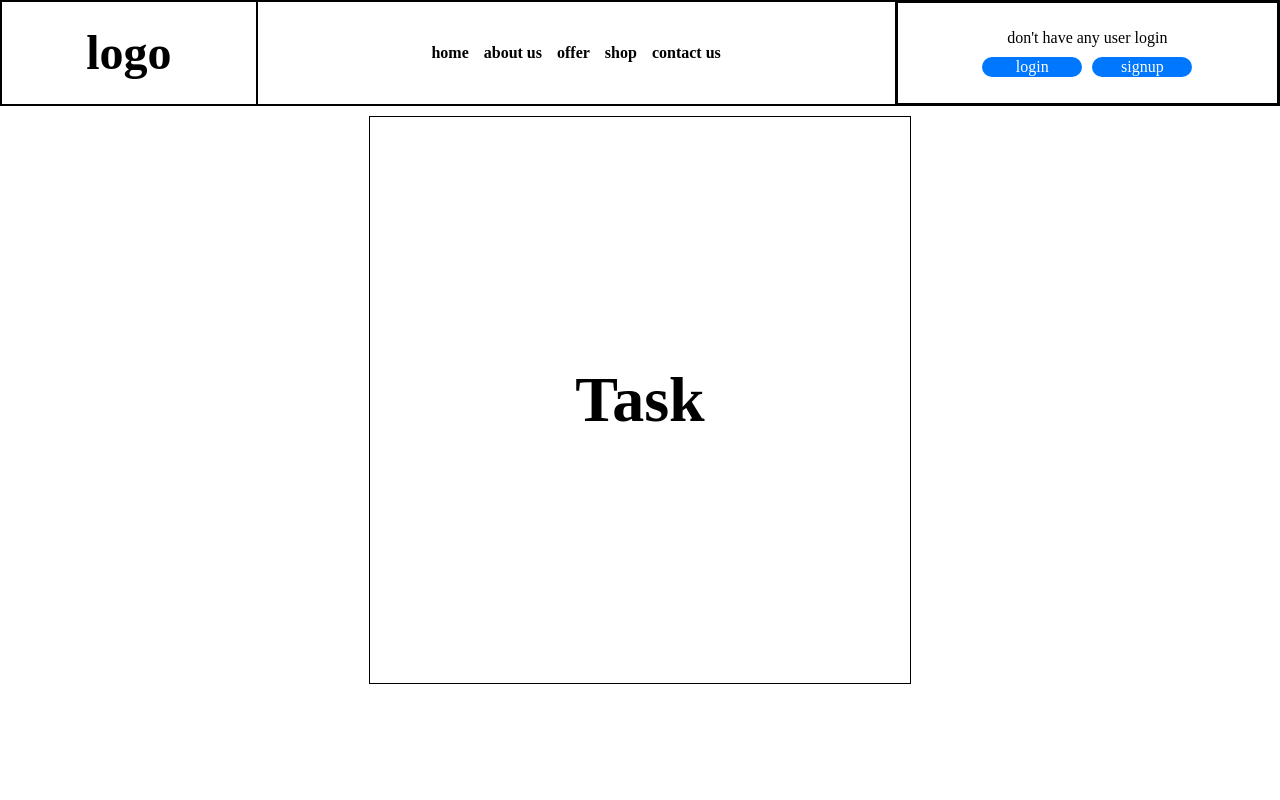
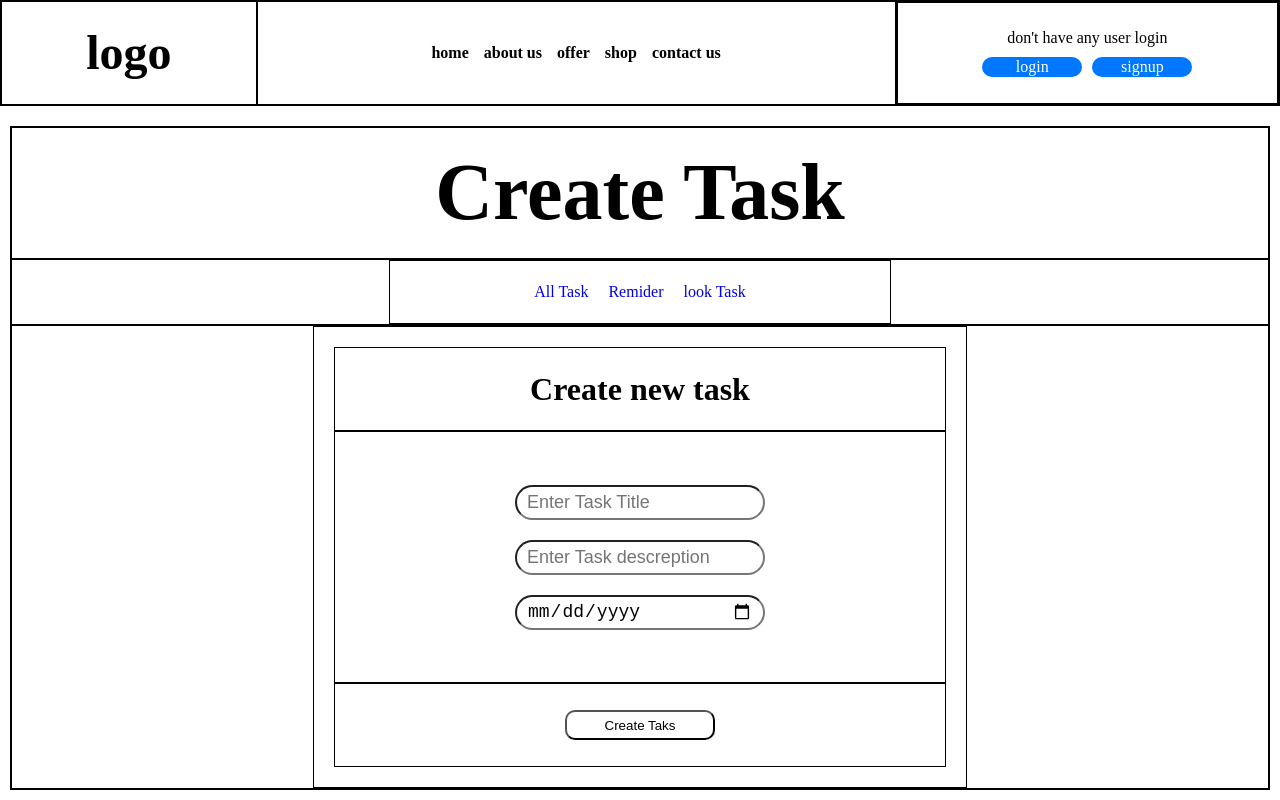
Before and after one commit to mouiz-youb/Task-manager-new-version, a React (Vite) app in the folder Frontend/: page /task in a window 1280 px wide. Built offline with nearby package versions, Linux system fonts and the light colour scheme.

Commit message:
create all the page inside the frontend of task manager

```diff
--- /dev/null
+++ b/Frontend/Zustend-store/TaskStore.js
@@ -0,0 +1,5 @@
+import { create } from "zustand";
+export const useTask = create((set) => ({
+  task: [],
+  addtask: () => set((state) => ({ task: [...state.task, newtask] })),
+}));
--- a/Frontend/src/App.css
+++ b/Frontend/src/App.css
@@ -19,15 +19,30 @@ body {
   grid-template-rows: repeat(7, 1fr);
   grid-template-areas:
     "navbar navbar navbar navbar navbar  navbar navbar "
-    ". . form form form . ."
-    ". . form form form . ."
-    ". . form form form . ."
-    ". . form form form . ."
-    ". . form form form . ."
-    ". . . . . . . ";
+    "container  container  container container container container  container "
+    "container  container  container container container container  container "
+    "container  container  container container container container  container "
+    "container  container  container container container container  container "
+    "container  container  container container container container  container "
+    "container container container container container container container ";
   gap: 10px;
 }
-form {
+/*? form styling */
+.container-of-from {
+  grid-area: container;
+  border: 1px solid;
+  display: grid;
+  grid-template-rows: repeat(5, 1fr);
+  grid-template-columns: repeat(5, 1fr);
+  grid-template-areas:
+    ". form form form . "
+    ". form form form . "
+    ". form form form . "
+    ". form form form ."
+    ". form form form . ";
+  /* margin: 0px 50px; */
+}
+.auth-form {
   grid-area: form;
   border: 1px solid;
   display: grid;
@@ -36,7 +51,7 @@ form {
   grid-template-areas:
     "header" "header" "input" "input" "input"
     "input" "input" "btn" "btn" "is";
-  margin: 0px 50px;
+  margin: 50px 100px;
 }
 .Navbar {
   grid-area: navbar;
@@ -74,13 +89,6 @@ form {
   text-decoration: none;
   color: black;
 }
-/* .btn-auth {
-  grid-area: btn;
-  border: 1px solid;
-  display: flex;
-  justify-content: center;
-  align-items: center;
-} */
 .small-profile {
   grid-area: btn;
   border: 1px solid;
@@ -189,3 +197,103 @@ input {
 .isloading {
   color: blue;
 }
+/* ! Task styling */
+.Task-container {
+  grid-area: container;
+  margin: 10px;
+  border: 1px solid;
+  display: grid;
+  grid-template-rows: repeat(10, 1fr);
+  grid-template-columns: 1fr;
+  grid-template-areas:
+    "header" "header" "nav" "form" "form"
+    "form" "form" "form" "form" "form";
+}
+.header-container {
+  grid-area: header;
+  border: 1px solid;
+  display: flex;
+  justify-content: center;
+  align-items: center;
+}
+.header-container h1 {
+  font-size: 80px;
+}
+.Task-nav-links {
+  grid-area: nav;
+  border: 1px solid;
+  display: grid;
+  grid-template-columns: repeat(10, 1fr);
+  grid-template-rows: 1fr;
+  grid-template-areas: " . . .nav nav nav nav . . . ";
+}
+.nav-task {
+  grid-area: nav;
+  border: 1px solid;
+  display: flex;
+  justify-content: center;
+  align-items: center;
+  flex-direction: row;
+  gap: 20px;
+}
+.nav-task li {
+  list-style: none;
+}
+.nav-task li .links-task {
+  text-decoration: none;
+}
+.form-create-task {
+  grid-area: form;
+  border: 1px solid;
+  display: grid;
+  grid-template-columns: repeat(10, 1fr);
+  grid-template-rows: 1fr;
+  grid-template-areas: ". . form form form form form form . .";
+}
+.task-form {
+  grid-area: form;
+  border: 1px solid;
+  margin: 0px 50px;
+  padding: 20px;
+  display: grid;
+  grid-template-rows: repeat(10, 1fr);
+  grid-template-columns: 1fr;
+  grid-template-areas:
+    "header" "header" "input" "input" "input"
+    "input" "input" "input" "btn" "btn";
+}
+.header-task-form {
+  grid-area: header;
+  border: 1px solid;
+  display: flex;
+  justify-content: center;
+  align-items: center;
+}
+.header-task-form h1 {
+  font-size: xx-large;
+}
+.input-task-form {
+  grid-area: input;
+  border: 1px solid;
+  display: flex;
+  justify-content: center;
+  align-items: center;
+  flex-direction: column;
+  gap: 20px;
+}
+.input-Task {
+  padding: 10px;
+}
+.btn-task-form {
+  grid-area: btn;
+  border: 1px solid;
+  display: flex;
+  justify-content: center;
+  align-items: center;
+}
+.btn-task-form button {
+  width: 150px;
+  height: 30px;
+  background-color: transparent;
+  border-radius: 10px;
+}
--- a/Frontend/src/App.jsx
+++ b/Frontend/src/App.jsx
@@ -6,6 +6,9 @@ import Signup from "./components/Signup";
 import Login from "./components/Login";
 import FormX from "./components/FormX";
 import Navbar from "./components/Navbar";
+import AllTask from "./components/AllTask";
+import TaskThree from "./components/TaskThree";
+import Remider from "./components/Remider";
 import { Toaster } from "react-hot-toast";
 import { useInitializeAuth } from "./hook/useInitializeAuth";
 import Task from "./components/Task";
@@ -22,6 +25,9 @@ function App() {
           <Route path="/task" element={<Task />} />
           <Route path="/home" element={<Home />} />
           <Route path="/form" element={<FormX />} />
+          <Route path="/alltask" element={<AllTask />} />
+          <Route path="/remider" element={<Remider />} />
+          <Route path="/taskthree" element={<TaskThree />} />
         </Routes>
       </>
     </div>
--- /dev/null
+++ b/Frontend/src/components/AllTask.jsx
@@ -0,0 +1,7 @@
+import React from "react";
+import "../App.css";
+function AllTask() {
+  return <div>AllTask</div>;
+}
+
+export default AllTask;
--- a/Frontend/src/components/Login.jsx
+++ b/Frontend/src/components/Login.jsx
@@ -18,7 +18,8 @@ function Login() {
     await Login(email, password);
   };
   return (
-    <form onSubmit={handleSubmit}>
+    <div className="container-of-from">
+      <form className="auth-form" onSubmit={handleSubmit}>
         <div className="header">
           <h1>log In</h1>
         </div>
@@ -47,6 +48,7 @@ function Login() {
         {error && <div className="is error"> {error} </div>}
         {isloading && <div className="is isloading"> {isloading} </div>}
       </form>
+    </div>
   );
 }
 
--- /dev/null
+++ b/Frontend/src/components/Nav.jsx
@@ -0,0 +1,26 @@
+import React from "react";
+import "../App.css";
+import { Link } from "react-router-dom";
+function Nav() {
+  return (
+    <ul className="nav-task">
+      <li>
+        <Link className="links-task" to="/alltask">
+          All Task
+        </Link>
+      </li>
+      <li>
+        <Link className="links-task" to="/remider">
+          Remider
+        </Link>
+      </li>
+      <li>
+        <Link className="links-task" to="/taskthree">
+          look Task
+        </Link>
+      </li>
+    </ul>
+  );
+}
+
+export default Nav;
--- /dev/null
+++ b/Frontend/src/components/Remider.jsx
@@ -0,0 +1,7 @@
+import React from "react";
+import "../App.css";
+function Remider() {
+  return <div>Remider</div>;
+}
+
+export default Remider;
--- a/Frontend/src/components/Signup.jsx
+++ b/Frontend/src/components/Signup.jsx
@@ -21,7 +21,8 @@ function Signup() {
     await signup(username, email, password);
   };
   return (
-    <form onSubmit={handelSubmit}>
+    <div className="container-of-from">
+      <form className="auth-form" onSubmit={handelSubmit}>
         <div className="header">
           <h1>Sign Up</h1>
         </div>
@@ -57,6 +58,7 @@ function Signup() {
         {error && <div className="is error"> {error} </div>}
         {isloading && <div className="is isloading"> {isloading} </div>}
       </form>
+    </div>
   );
 }
 
--- a/Frontend/src/components/Task.jsx
+++ b/Frontend/src/components/Task.jsx
@@ -1,9 +1,18 @@
 import React from "react";
-
+import TaskForm from "./TaskForm";
+import Nav from "./Nav";
 function Task() {
   return (
-    <div className=" home-container">
-      <h1>Task</h1>
+    <div className="Task-container">
+      <div className="header-container">
+        <h1>Create Task</h1>
+      </div>
+      <div className="Task-nav-links">
+        <Nav />
+      </div>
+      <div className="form-create-task">
+        <TaskForm />
+      </div>
     </div>
   );
 }
--- /dev/null
+++ b/Frontend/src/components/TaskForm.jsx
@@ -0,0 +1,54 @@
+import React, { useState } from "react";
+import "../App.css";
+function TaskForm() {
+  const [title, setTitle] = useState();
+  const [descreption, setDescreption] = useState();
+  const [date, setDate] = useState();
+  const HandleTask = (e) => {
+    e.preventDefault();
+    const task = {
+      title: title,
+      descreption: descreption,
+      date: date,
+    };
+    console.log(task);
+  };
+  return (
+    <form onSubmit={HandleTask} className="task-form">
+      <div className="header-task-form">
+        <h1>Create new task</h1>
+      </div>
+      <div className="input-task-form">
+        <input
+          type="text"
+          className="input-Task"
+          placeholder="Enter Task Title"
+          onChange={(e) => {
+            setTitle(e.target.value);
+          }}
+        />
+        <input
+          type="text"
+          className="input-Task"
+          placeholder="Enter Task descreption"
+          onChange={(e) => {
+            setDescreption(e.target.value);
+          }}
+        />
+        <input
+          type="date"
+          className="input-Task"
+          placeholder="Enter Task time"
+          onChange={(e) => {
+            setDate(e.target.value);
+          }}
+        />
+      </div>
+      <div className="btn-task-form">
+        <button type="submit">Create Taks</button>
+      </div>
+    </form>
+  );
+}
+
+export default TaskForm;
--- /dev/null
+++ b/Frontend/src/components/TaskThree.jsx
@@ -0,0 +1,7 @@
+import React from "react";
+import "../App.css";
+function TaskThree() {
+  return <div>TaskThree</div>;
+}
+
+export default TaskThree;
```
Lines whose indentation alone changed are shown as unchanged.
